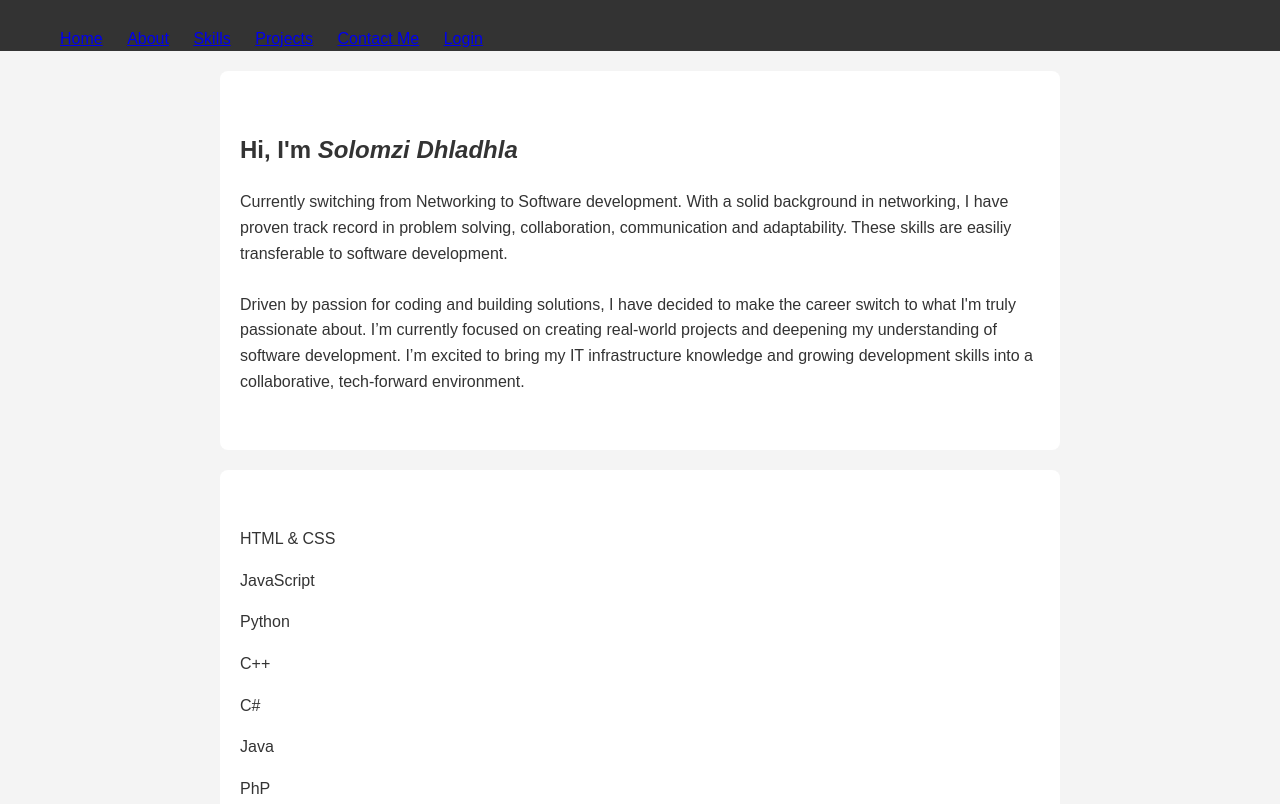
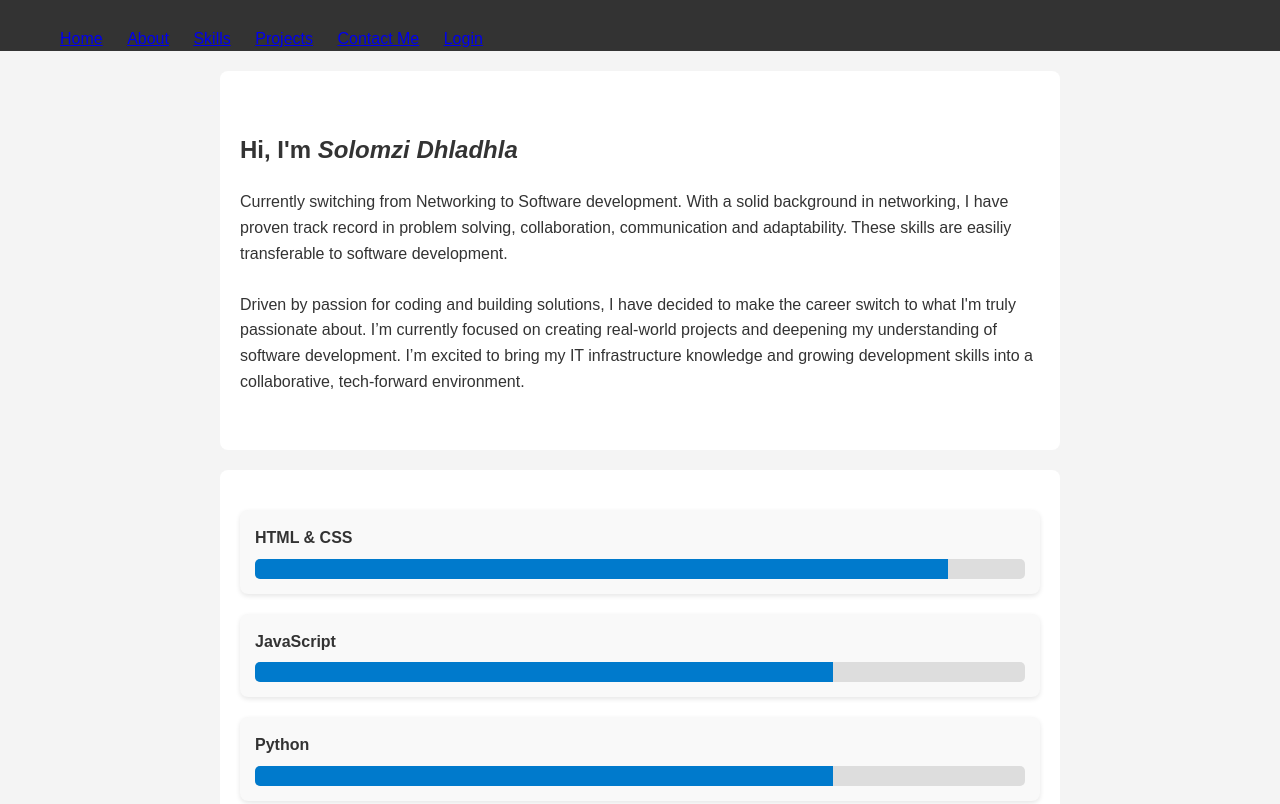
Before and after one commit to SolomziD/Personal_Portfolio, a website: page public_html/index.html in a window 1280 px wide. Shown: the top 804 px of the page. Drawn offline with Linux system fonts and the light colour scheme.

Commit message:
added styling

```diff
--- a/public_html/style.css
+++ b/public_html/style.css
@@ -66,3 +66,34 @@ footer {
   background: #333;
   color: white;
 }
+
+.skills-container {
+  display: flex;
+  flex-direction: column;
+  gap: 20px;
+}
+
+.skill-box {
+  background: #f9f9f9;
+  padding: 15px;
+  border-radius: 8px;
+  box-shadow: 0 2px 5px rgba(0,0,0,0.1);
+}
+
+.skill-box p {
+  margin: 0 0 8px;
+  font-weight: bold;
+}
+
+.progress-bar {
+  background: #ddd;
+  border-radius: 5px;
+  height: 20px;
+  overflow: hidden;
+}
+
+.progress {
+  background: #007acc;
+  height: 100%;
+  transition: width 0.6s ease;
+}
```
